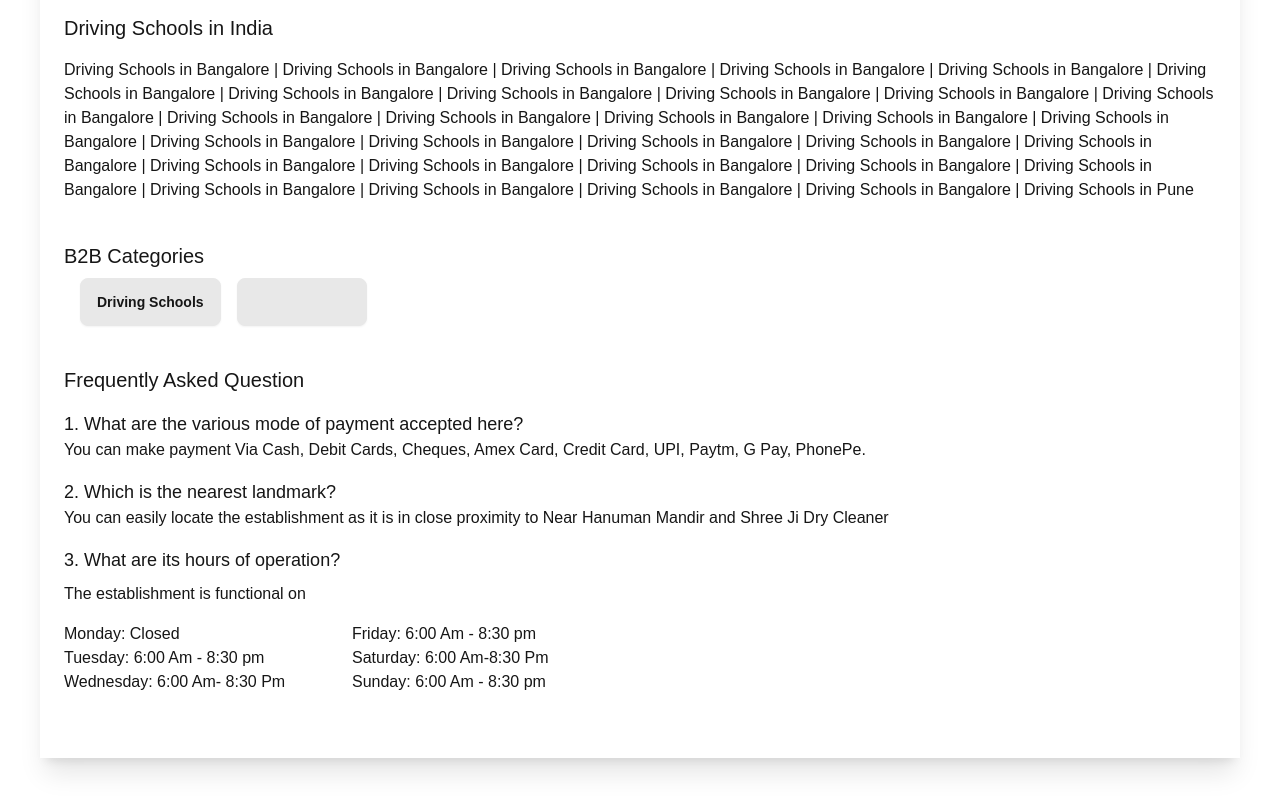
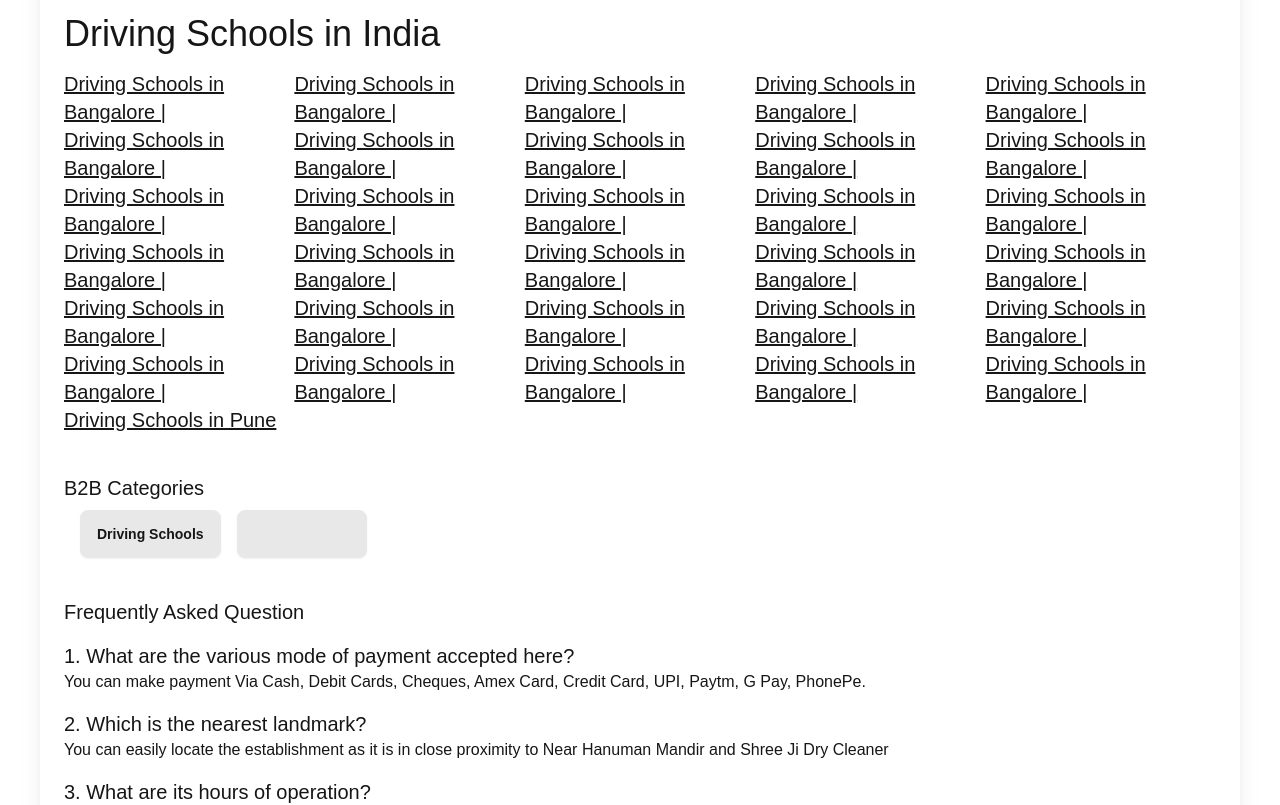
Before and after one commit to AbuBokorprog/upride, a React (Vite) app: page / in a window 1280 px wide. Shown: the part 6500-7305 px from the top of the page. Built offline with nearby package versions, Linux system fonts and the light colour scheme.

Commit message:
FAQ's section improve

```diff
--- a/src/Pages/Home/FAQ'S/FAQ's.tsx
+++ b/src/Pages/Home/FAQ'S/FAQ's.tsx
@@ -49,25 +49,194 @@ const FAQ: React.FC = () => {
           resources to become a confident and responsible driver.
         </p>
         <div className="my-10">
-          <h5 className="my-4">Driving Schools in India</h5>
-          <p>
-            Driving Schools in Bangalore | Driving Schools in Bangalore |
-            Driving Schools in Bangalore | Driving Schools in Bangalore |
-            Driving Schools in Bangalore | Driving Schools in Bangalore |
-            Driving Schools in Bangalore | Driving Schools in Bangalore |
-            Driving Schools in Bangalore | Driving Schools in Bangalore |
-            Driving Schools in Bangalore | Driving Schools in Bangalore |
-            Driving Schools in Bangalore | Driving Schools in Bangalore |
-            Driving Schools in Bangalore | Driving Schools in Bangalore |
-            Driving Schools in Bangalore | Driving Schools in Bangalore |
-            Driving Schools in Bangalore | Driving Schools in Bangalore |
-            Driving Schools in Bangalore | Driving Schools in Bangalore |
-            Driving Schools in Bangalore | Driving Schools in Bangalore |
-            Driving Schools in Bangalore | Driving Schools in Bangalore |
-            Driving Schools in Bangalore | Driving Schools in Bangalore |
-            Driving Schools in Bangalore | Driving Schools in Bangalore |
-            Driving Schools in Pune
-          </p>
+          <h3 className="my-4 font-medium">Driving Schools in India</h3>
+          <div className="grid grid-cols-1 lg:grid-cols-5 mx-auto">
+            <h5>
+              <a href="#" className="underline">
+                Driving Schools in Bangalore |
+              </a>
+            </h5>
+
+            <h5>
+              <a href="#" className="underline">
+                Driving Schools in Bangalore |
+              </a>
+            </h5>
+
+            <h5>
+              <a href="#" className="underline">
+                Driving Schools in Bangalore |
+              </a>
+            </h5>
+
+            <h5>
+              <a href="#" className="underline">
+                Driving Schools in Bangalore |
+              </a>
+            </h5>
+
+            <h5>
+              <a href="#" className="underline">
+                Driving Schools in Bangalore |
+              </a>
+            </h5>
+
+            <h5>
+              <a href="#" className="underline">
+                Driving Schools in Bangalore |
+              </a>
+            </h5>
+
+            <h5>
+              <a href="#" className="underline">
+                Driving Schools in Bangalore |
+              </a>
+            </h5>
+
+            <h5>
+              <a href="#" className="underline">
+                Driving Schools in Bangalore |
+              </a>
+            </h5>
+
+            <h5>
+              <a href="#" className="underline">
+                Driving Schools in Bangalore |
+              </a>
+            </h5>
+
+            <h5>
+              <a href="#" className="underline">
+                Driving Schools in Bangalore |
+              </a>
+            </h5>
+
+            <h5>
+              <a href="#" className="underline">
+                Driving Schools in Bangalore |
+              </a>
+            </h5>
+
+            <h5>
+              <a href="#" className="underline">
+                Driving Schools in Bangalore |
+              </a>
+            </h5>
+
+            <h5>
+              <a href="#" className="underline">
+                Driving Schools in Bangalore |
+              </a>
+            </h5>
+
+            <h5>
+              <a href="#" className="underline">
+                Driving Schools in Bangalore |
+              </a>
+            </h5>
+
+            <h5>
+              <a href="#" className="underline">
+                Driving Schools in Bangalore |
+              </a>
+            </h5>
+
+            <h5>
+              <a href="#" className="underline">
+                Driving Schools in Bangalore |
+              </a>
+            </h5>
+
+            <h5>
+              <a href="#" className="underline">
+                Driving Schools in Bangalore |
+              </a>
+            </h5>
+
+            <h5>
+              <a href="#" className="underline">
+                Driving Schools in Bangalore |
+              </a>
+            </h5>
+
+            <h5>
+              <a href="#" className="underline">
+                Driving Schools in Bangalore |
+              </a>
+            </h5>
+
+            <h5>
+              <a href="#" className="underline">
+                Driving Schools in Bangalore |
+              </a>
+            </h5>
+
+            <h5>
+              <a href="#" className="underline">
+                Driving Schools in Bangalore |
+              </a>
+            </h5>
+
+            <h5>
+              <a href="#" className="underline">
+                Driving Schools in Bangalore |
+              </a>
+            </h5>
+
+            <h5>
+              <a href="#" className="underline">
+                Driving Schools in Bangalore |
+              </a>
+            </h5>
+
+            <h5>
+              <a href="#" className="underline">
+                Driving Schools in Bangalore |
+              </a>
+            </h5>
+
+            <h5>
+              <a href="#" className="underline">
+                Driving Schools in Bangalore |
+              </a>
+            </h5>
+
+            <h5>
+              <a href="#" className="underline">
+                Driving Schools in Bangalore |
+              </a>
+            </h5>
+
+            <h5>
+              <a href="#" className="underline">
+                Driving Schools in Bangalore |
+              </a>
+            </h5>
+
+            <h5>
+              <a href="#" className="underline">
+                Driving Schools in Bangalore |
+              </a>
+            </h5>
+
+            <h5>
+              <a href="#" className="underline">
+                Driving Schools in Bangalore |
+              </a>
+            </h5>
+
+            <h5>
+              <a href="#" className="underline">
+                Driving Schools in Bangalore |
+              </a>
+            </h5>
+
+            <h5>
+              <a href="#" className="underline">
+                Driving Schools in Pune
+              </a>
+            </h5>
+          </div>
         </div>
         <div className="my-10">
           <div className="my-4">
@@ -81,21 +250,24 @@ const FAQ: React.FC = () => {
         <div className="my-10">
           <h5 className="my-4">Frequently Asked Question</h5>
           <div className="mt-4">
-            <h6>1. What are the various mode of payment accepted here?</h6>
+            <h5>1. What are the various mode of payment accepted here?</h5>
+
             <p>
               You can make payment Via Cash, Debit Cards, Cheques, Amex Card,
               Credit Card, UPI, Paytm, G Pay, PhonePe.
             </p>
           </div>
           <div className="mt-4">
-            <h6>2. Which is the nearest landmark?</h6>
+            <h5>2. Which is the nearest landmark?</h5>
+
             <p>
               You can easily locate the establishment as it is in close
               proximity to Near Hanuman Mandir and Shree Ji Dry Cleaner
             </p>
           </div>
           <div className="mt-4">
-            <h6>3. What are its hours of operation?</h6>
+            <h5>3. What are its hours of operation?</h5>
+
             <p className="my-2">The establishment is functional on</p>
             <div className="mt-4 grid md:grid-cols-4 justify-start items-start">
               <div>
```
